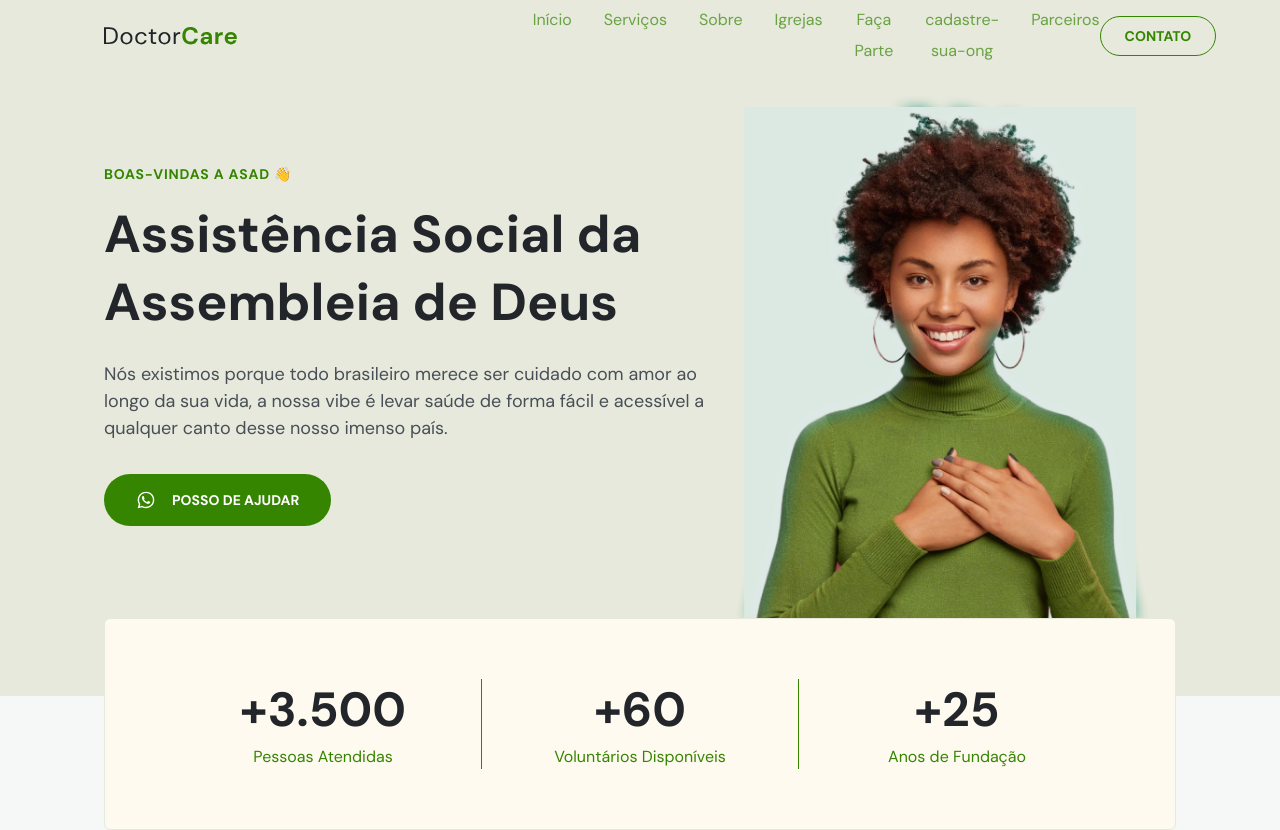
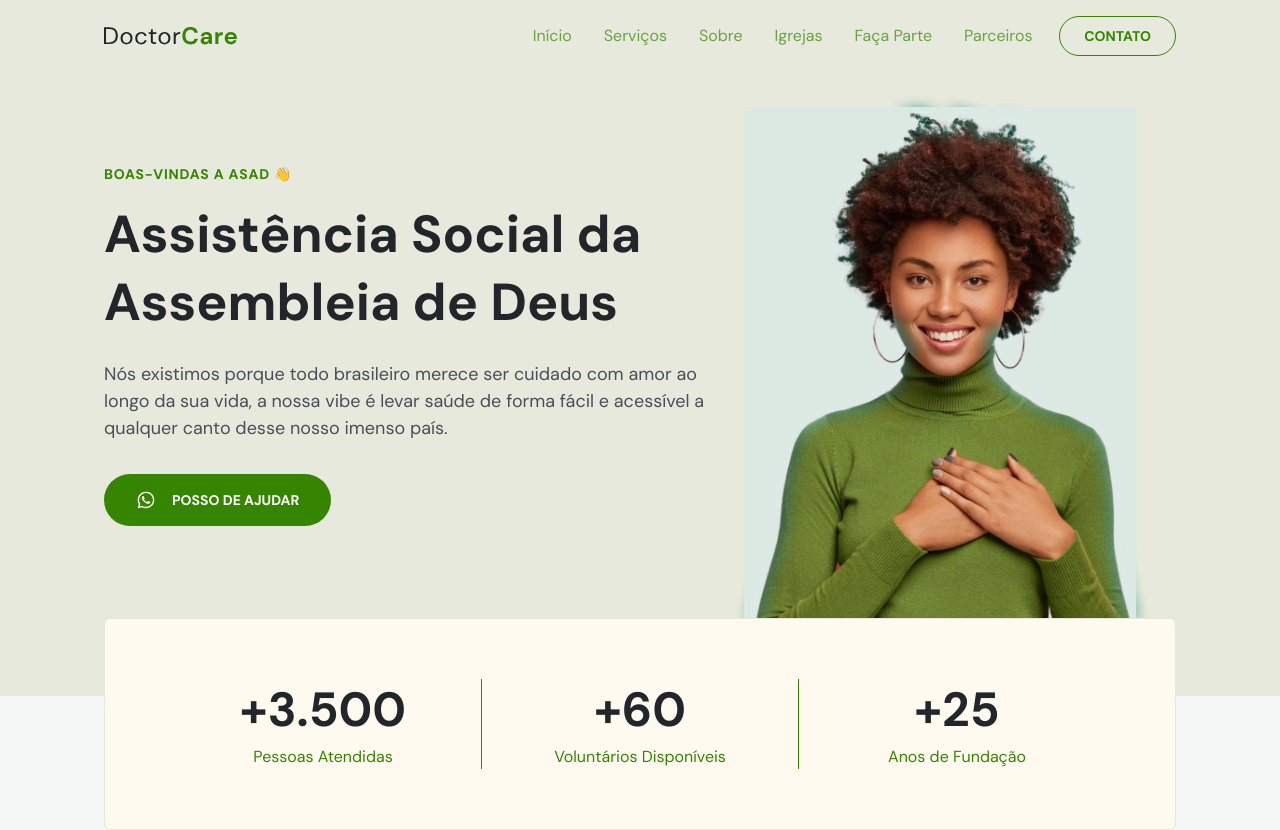
Before and after one commit to nhssena/asad, a plain HTML site: page index.html in a window 1280 px wide. Shown: the top 830 px of the page. Drawn offline with nearby package versions, Linux system fonts and the light colour scheme.

Commit message:
Update index.html

```diff
--- a/index.html
+++ b/index.html
@@ -77,7 +77,6 @@
             <li><a onclick="closeMenu()" href="#about">Sobre</a></li>
             <li><a onclick="closeMenu()" href="#about">Igrejas</a></li>
             <li><a onclick="closeMenu()" href="#about">Faça Parte</a></li>
-               <li><a onclick="closeMenu()" href="#about">cadastre-sua-ong</a></li>
             <li><a onclick="closeMenu()" href="#about">Parceiros</a></li>
             </ul>
 
```
